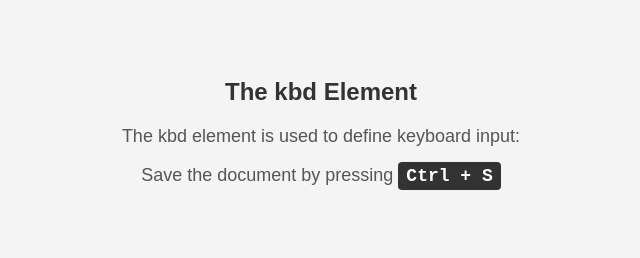
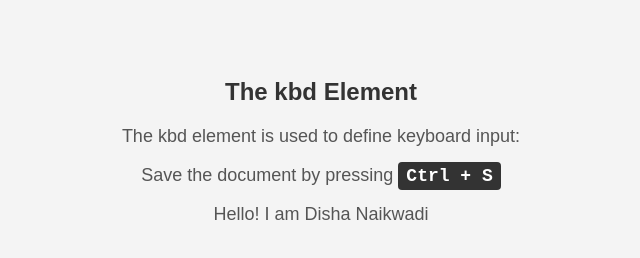
Before and after one commit to dishanaikwadi/SshRemoteRepo, a plain HTML site: page eclipse-workspace/E-commerce-Backend-main/src/index.html in a window 1280 px wide. Shown: the whole page, without its empty margins (319-959 px from the left). Drawn offline with Linux system fonts and the light colour scheme.

Commit message:
file updated locally

```diff
--- a/eclipse-workspace/E-commerce-Backend-main/src/index.html
+++ b/eclipse-workspace/E-commerce-Backend-main/src/index.html
@@ -36,5 +36,7 @@
 
 <p>Save the document by pressing <kbd>Ctrl + S</kbd></p>
 
+<p>Hello! I am Disha Naikwadi</p>
+
 </body>
 </html>
```
